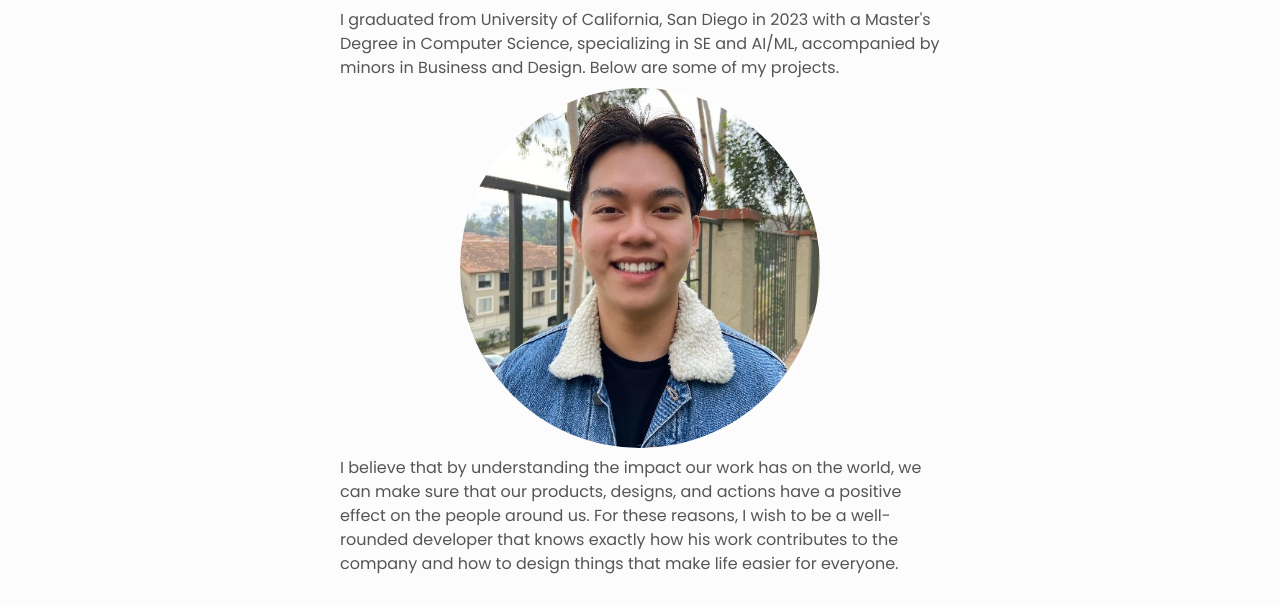
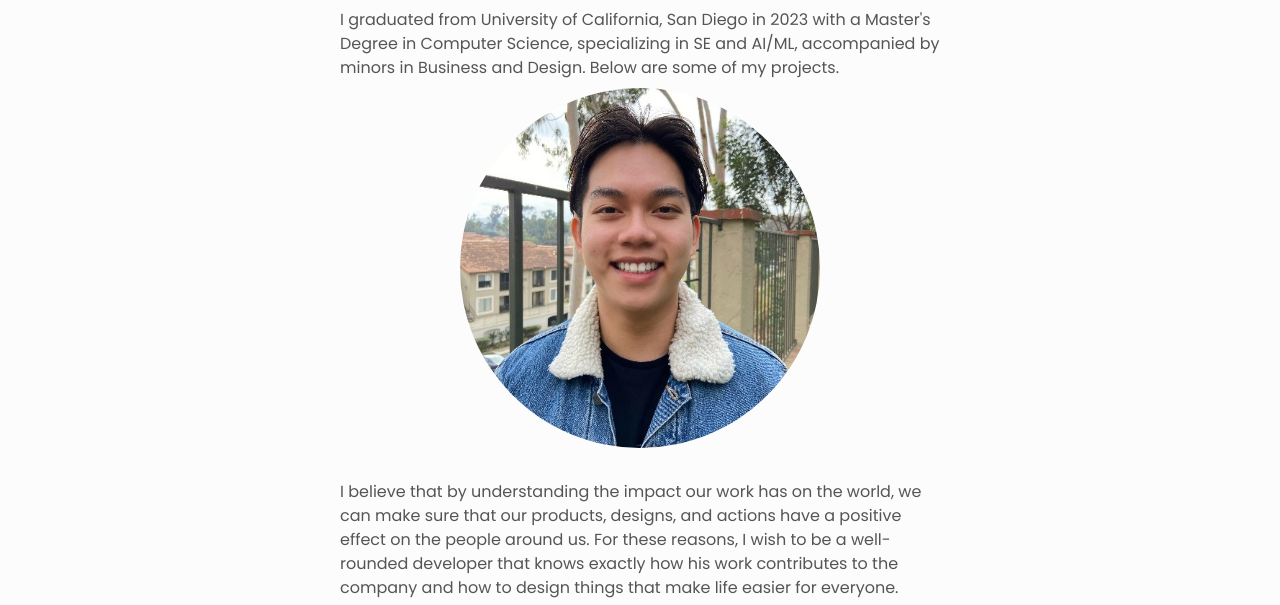
Before and after one commit to briannguyen329/briannguyen329.github.io, a plain HTML site: page index.html in a window 1280 px wide. Shown: the part 338-943 px from the top of the page. Drawn offline with Linux system fonts and the light colour scheme.

Commit message:
Update index.html

```diff
--- a/index.html
+++ b/index.html
@@ -60,7 +60,7 @@
           accompanied by minors in Business and Design. Below are some of my projects.
         </p>
         <img src = "assets/headshot.jpg" alt="headshot" class="headshot">
-        <p class="about__belief">
+        <p class="about__desc">
           I believe that by understanding the impact our work has on the world,
           we can make sure that our products, designs, and actions
           have a positive effect on the people around us. For these reasons,
```
